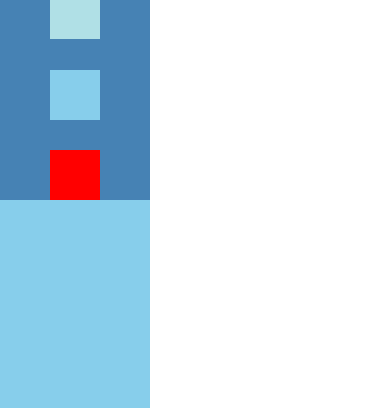
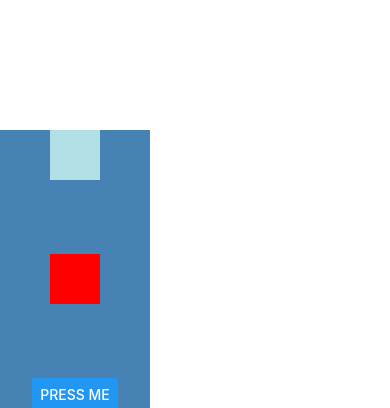
Before and after one commit to Yizhiqing/ml-mobile, a React Native app: screen / in a window 390 px wide. Shown: the part 433-841 px from the top of the page. Built offline with nearby package versions, Linux system fonts and the light colour scheme.

Commit message:
Just added a button

```diff
--- a/App.js
+++ b/App.js
@@ -1,5 +1,5 @@
 import React, { Component } from 'react';
-import { StyleSheet, Text, TextInput, View, Image } from 'react-native';
+import { StyleSheet, Text, TextInput, View, Image, Button, Alert } from 'react-native';
 
 export default class App extends Component {
   constructor(props) {
@@ -33,11 +33,15 @@ export default class App extends Component {
         <View style={{flex:1, width: 150, height: 150, backgroundColor: 'steelblue'}} >
           <View style={{flex: 1, flexDirection: 'column', justifyContent: 'space-between',alignItems: 'center',}}>
             <View style={{width: 50, height: 50, backgroundColor: 'powderblue'}} />
-            <View style={{width: 50, height: 50, backgroundColor: 'skyblue'}} />
             <View style={{width: 50, height: 50, backgroundColor: 'red'}} />
+            <Button
+              onPress={() => {
+                Alert.alert('You tapped the button!');
+              }}
+              title="Press Me"
+            />
           </View>
         </View>
-        <View style={{flex:1, width: 150, height: 150, backgroundColor: 'skyblue'}} />
       </View>
     );
   }
```
